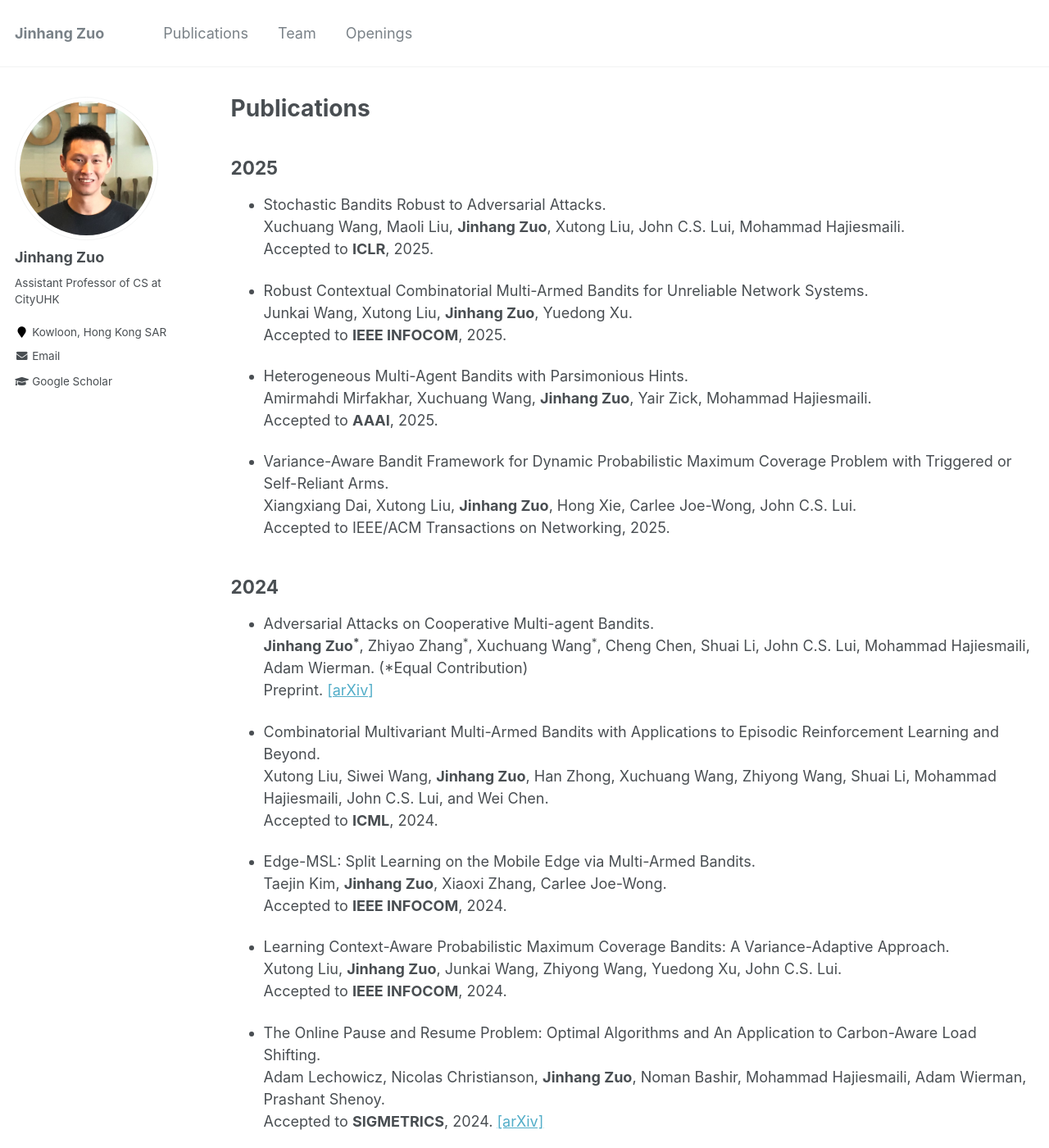
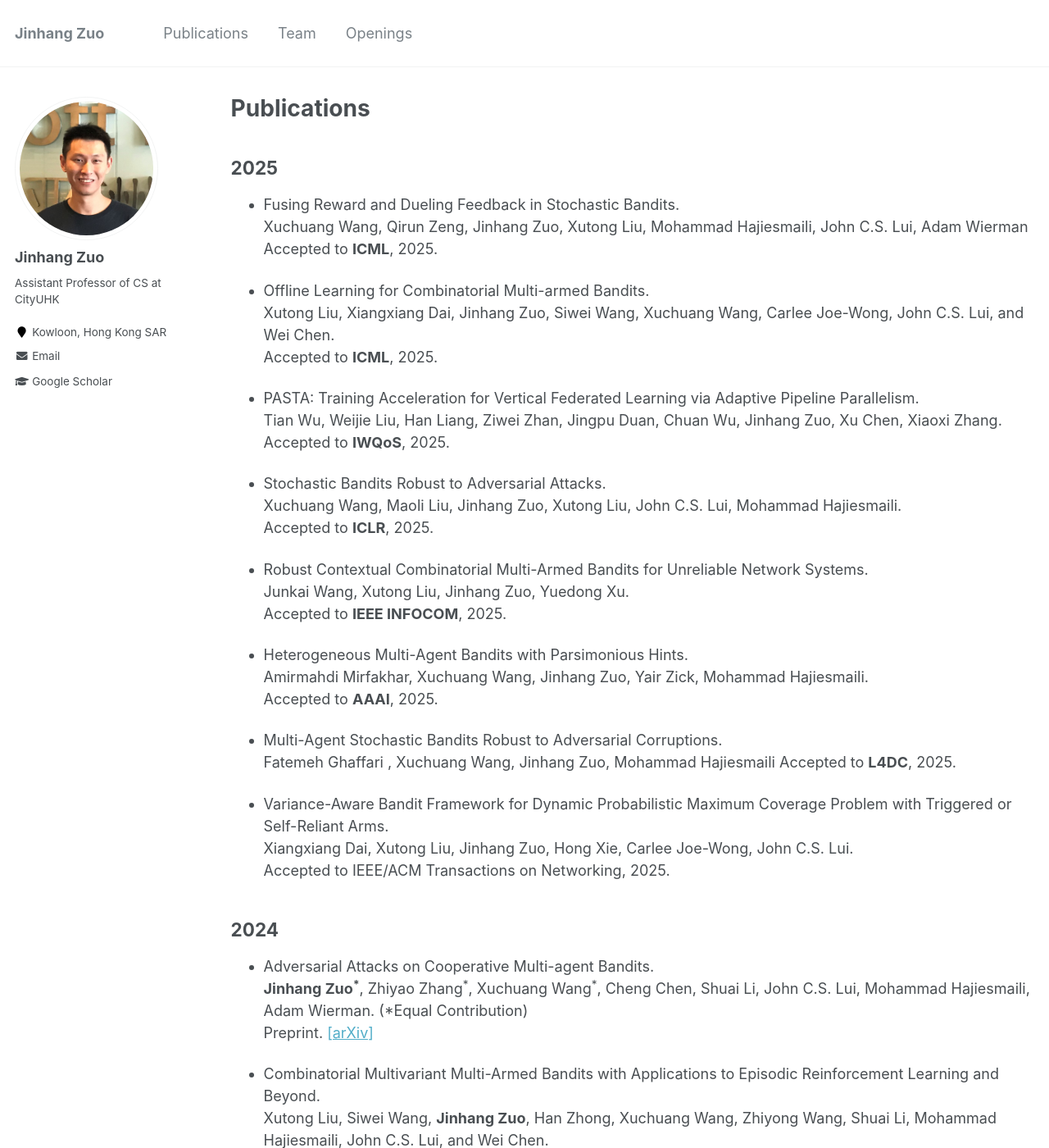
Before and after one commit to jhzuo/jhzuo.github.io, a Jekyll site: the page built from _pages/publications.md, in a window 1280 px wide and 1400 px high. Shown: the whole window at 82% size. Built offline with Jekyll 4.4.1, drawn with Linux system fonts in a browser that asks for light colours; some of the changed text lies outside the part shown.

Commit message:
Update publications.md

```diff
--- a/_pages/publications.md
+++ b/_pages/publications.md
@@ -8,21 +8,36 @@ author_profile: true
 
 2025
 ------
+- Fusing Reward and Dueling Feedback in Stochastic Bandits.
+Xuchuang Wang, Qirun Zeng, Jinhang Zuo, Xutong Liu, Mohammad Hajiesmaili, John C.S. Lui, Adam Wierman
+Accepted to **ICML**, 2025.
+
+- Offline Learning for Combinatorial Multi-armed Bandits.
+Xutong Liu, Xiangxiang Dai, Jinhang Zuo, Siwei Wang, Xuchuang Wang, Carlee Joe-Wong, John C.S. Lui, and Wei Chen.
+Accepted to **ICML**, 2025.
+
+- PASTA: Training Acceleration for Vertical Federated Learning via Adaptive Pipeline Parallelism.
+Tian Wu, Weijie Liu, Han Liang, Ziwei Zhan, Jingpu Duan, Chuan Wu, Jinhang Zuo, Xu Chen, Xiaoxi Zhang.
+Accepted to **IWQoS**, 2025.
+
 - Stochastic Bandits Robust to Adversarial Attacks.
-Xuchuang Wang, Maoli Liu, **Jinhang Zuo**, Xutong Liu, John C.S. Lui, Mohammad Hajiesmaili.
+Xuchuang Wang, Maoli Liu, Jinhang Zuo, Xutong Liu, John C.S. Lui, Mohammad Hajiesmaili.
 Accepted to **ICLR**, 2025.
 
 - Robust Contextual Combinatorial Multi-Armed Bandits for Unreliable Network Systems.
-Junkai Wang, Xutong Liu, **Jinhang Zuo**, Yuedong Xu.
+Junkai Wang, Xutong Liu, Jinhang Zuo, Yuedong Xu.
 Accepted to **IEEE INFOCOM**, 2025.
 
 - Heterogeneous Multi-Agent Bandits with Parsimonious Hints.
-Amirmahdi Mirfakhar, Xuchuang Wang, **Jinhang Zuo**, Yair Zick, Mohammad Hajiesmaili.
+Amirmahdi Mirfakhar, Xuchuang Wang, Jinhang Zuo, Yair Zick, Mohammad Hajiesmaili.
 Accepted to **AAAI**, 2025.
 
+- Multi-Agent Stochastic Bandits Robust to Adversarial Corruptions.
+Fatemeh Ghaffari , Xuchuang Wang, Jinhang Zuo, Mohammad Hajiesmaili
+Accepted to **L4DC**, 2025.
 
 - Variance-Aware Bandit Framework for Dynamic Probabilistic Maximum Coverage Problem with Triggered or Self-Reliant Arms.
-Xiangxiang Dai, Xutong Liu, **Jinhang Zuo**, Hong Xie, Carlee Joe-Wong, John C.S. Lui.
+Xiangxiang Dai, Xutong Liu, Jinhang Zuo, Hong Xie, Carlee Joe-Wong, John C.S. Lui.
 Accepted to IEEE/ACM Transactions on Networking, 2025.
 
 
@@ -34,41 +49,45 @@
 
 - Combinatorial Multivariant Multi-Armed Bandits with Applications to Episodic Reinforcement Learning and Beyond.<br>
 Xutong Liu, Siwei Wang, **Jinhang Zuo**, Han Zhong, Xuchuang Wang, Zhiyong Wang, Shuai Li, Mohammad Hajiesmaili, John C.S. Lui, and Wei Chen.<br>
-Accepted to **ICML**, 2024.
+**ICML**, 2024.
 
 - Edge-MSL: Split Learning on the Mobile Edge via Multi-Armed Bandits.<br>
 Taejin Kim, **Jinhang Zuo**, Xiaoxi Zhang, Carlee Joe-Wong.<br>
-Accepted to **IEEE INFOCOM**, 2024.
+**IEEE INFOCOM**, 2024.
 
 - Learning Context-Aware Probabilistic Maximum Coverage Bandits: A Variance-Adaptive Approach.<br>
 Xutong Liu, **Jinhang Zuo**, Junkai Wang, Zhiyong Wang, Yuedong Xu, John C.S. Lui.<br>
-Accepted to **IEEE INFOCOM**, 2024.
+**IEEE INFOCOM**, 2024.
 
 - The Online Pause and Resume Problem: Optimal Algorithms and An Application to Carbon-Aware Load Shifting.<br>
 Adam Lechowicz, Nicolas Christianson, **Jinhang Zuo**, Noman Bashir, Mohammad Hajiesmaili, Adam Wierman, Prashant Shenoy.<br>
-Accepted to **SIGMETRICS**, 2024. [[arXiv]](https://arxiv.org/abs/2303.17551)
+**SIGMETRICS**, 2024. [[arXiv]](https://arxiv.org/abs/2303.17551)
+
+- MPVSched : Multipath Transmissions and Video Frame Scheduling for Content Delivery Networks.
+Haoran Xu, Xiaoxi Zhang, Jingpu Duan, Chuan Wu, **Jinhang Zuo**, Xuan Zeng, Chen Chen, Yubing Qiu, Xu Chen.
+International Conference on Networking, Architecture and Storage (**NAS**), 2024
 
 2023
 ------
 - Adversarial Attacks on Online Learning to Rank with Click Feedback.<br>
 **Jinhang Zuo**, Zhiyao Zhang, Zhiyong Wang, Shuai Li, Mohammad Hajiesmaili, Adam Wierman.<br>
-Accepted to **NeurIPS**, 2023. [[arXiv]](https://arxiv.org/abs/2305.17071)
+**NeurIPS**, 2023. [[arXiv]](https://arxiv.org/abs/2305.17071)
 
 - Variance-Adaptive Algorithm for Probabilistic Maximum Coverage Bandits with General Feedback.<br>
 Xutong Liu<sup>\*</sup>, **Jinhang Zuo<sup>\*</sup>**, Hong Xie, Carlee Joe-Wong, John C.S. Lui. (*Equal contribution)<br>
-Accepted to **INFOCOM**, 2023. (252/1312=19%)
+**INFOCOM**, 2023. (252/1312=19%)
 
 - Learning with Side Information: Online Resource Control for 5G/6G Disaggregated RANs.<br>
 Xiaoxi Zhang, **Jinhang Zuo<sup>\#</sup>**, Zhe Huang, Zhi Zhou, Xu Chen, Carlee Joe-Wong. (#Corresponding author)<br>
-Accepted to IEEE Journal on Selected Areas in Communications (**JSAC**), 2023.
+IEEE Journal on Selected Areas in Communications (**JSAC**), 2023.
 
 - Contextual Combinatorial Bandits with Probabilistically Triggered Arms.<br>
 Xutong Liu, **Jinhang Zuo**, Siwei Wang, John C.S. Lui, Mohammad Hajiesmaili, Adam Wierman, Wei Chen.<br>
-Accepted to **ICML**, 2023. (1827/6538=27%). [[arXiv]](https://arxiv.org/abs/2303.17110)
+**ICML**, 2023. (1827/6538=27%). [[arXiv]](https://arxiv.org/abs/2303.17110)
 
 - Intelligent Communication Planning for Constrained Environmental IoT Sensing with Reinforcement Learning.<br>
 Yi Hu, **Jinhang Zuo**, Bob Iannucci, Carlee Joe-Wong.<br>
-Accepted to IEEE International Conference on Sensing, Communication, and Networking (**SECON**), 2023. (43/182=23%). [[arXiv]](https://arxiv.org/abs/2308.10124)
+IEEE International Conference on Sensing, Communication, and Networking (**SECON**), 2023. (43/182=23%). [[arXiv]](https://arxiv.org/abs/2308.10124)
 
 
 2022
```
